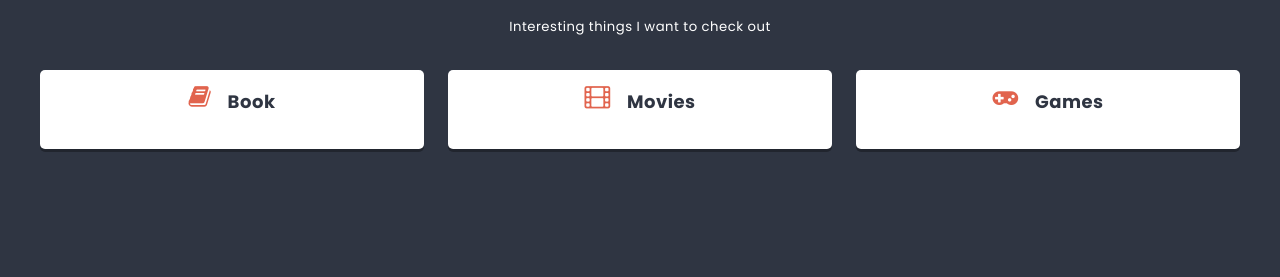
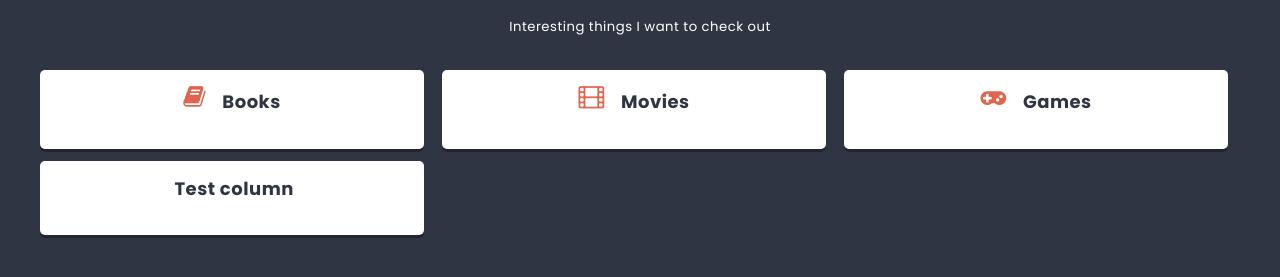
Before and after one commit to juliachanas/React-firstSteps, a React (Create React App) app: page / in a window 1280 px wide. Shown: the part 471-748 px from the top of the page. Built offline with nearby package versions, Linux system fonts and the light colour scheme.

Commit message:
Add useState and useEffect and modify List.js

```diff
--- a/src/components/List/List.js
+++ b/src/components/List/List.js
@@ -1,7 +1,21 @@
 import styles from './List.module.scss';
 import Column from '../Column/Column';
+import { useState } from 'react';
+import { useEffect } from 'react';
 
 const List = () => {
+  const [columns, setColumns] = useState([
+    { id: 1, title: 'Books', icon: 'book' },
+    { id: 2, title: 'Movies', icon: 'film' },
+    { id: 3, title: 'Games', icon: 'gamepad' },
+  ]);
+
+  useEffect(() => {
+    setTimeout(() => {
+      setColumns([...columns, { id: 4, title: 'Test column' }]);
+    }, 2000);
+  }, []);
+
   return (
     <div className={styles.list}>
       <header className={styles.header}>
@@ -13,9 +27,9 @@ const List = () => {
         Interesting things I want to check out
       </p>
       <div className={styles.columns}>
-        <Column title='Book' icon='book' />
-        <Column title='Movies' icon='film' />
-        <Column title='Games' icon='gamepad' />
+        {columns.map((column) => (
+          <Column key={column.id} title={column.title} icon={column.icon} />
+        ))}
       </div>
     </div>
   );
```
